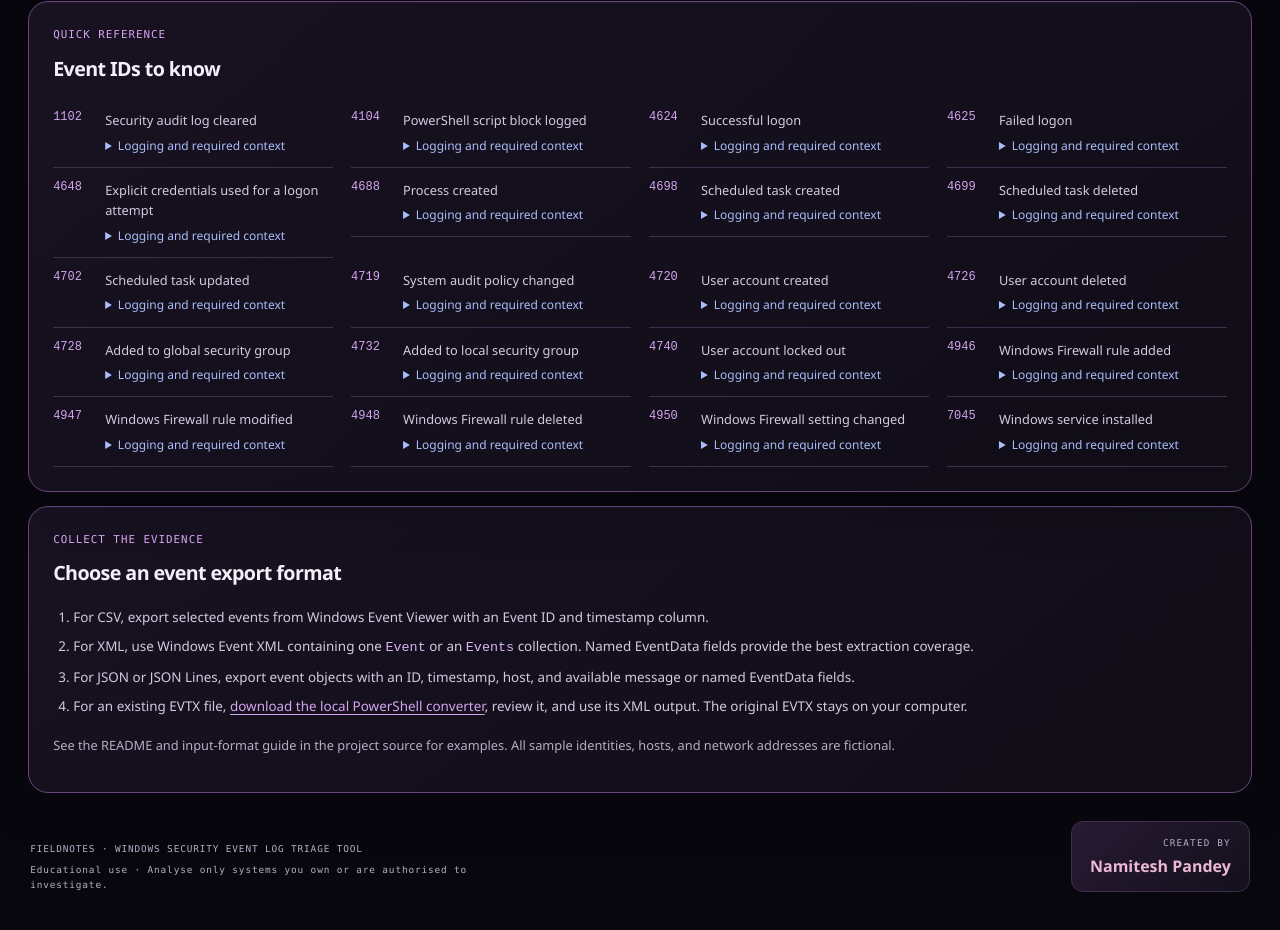
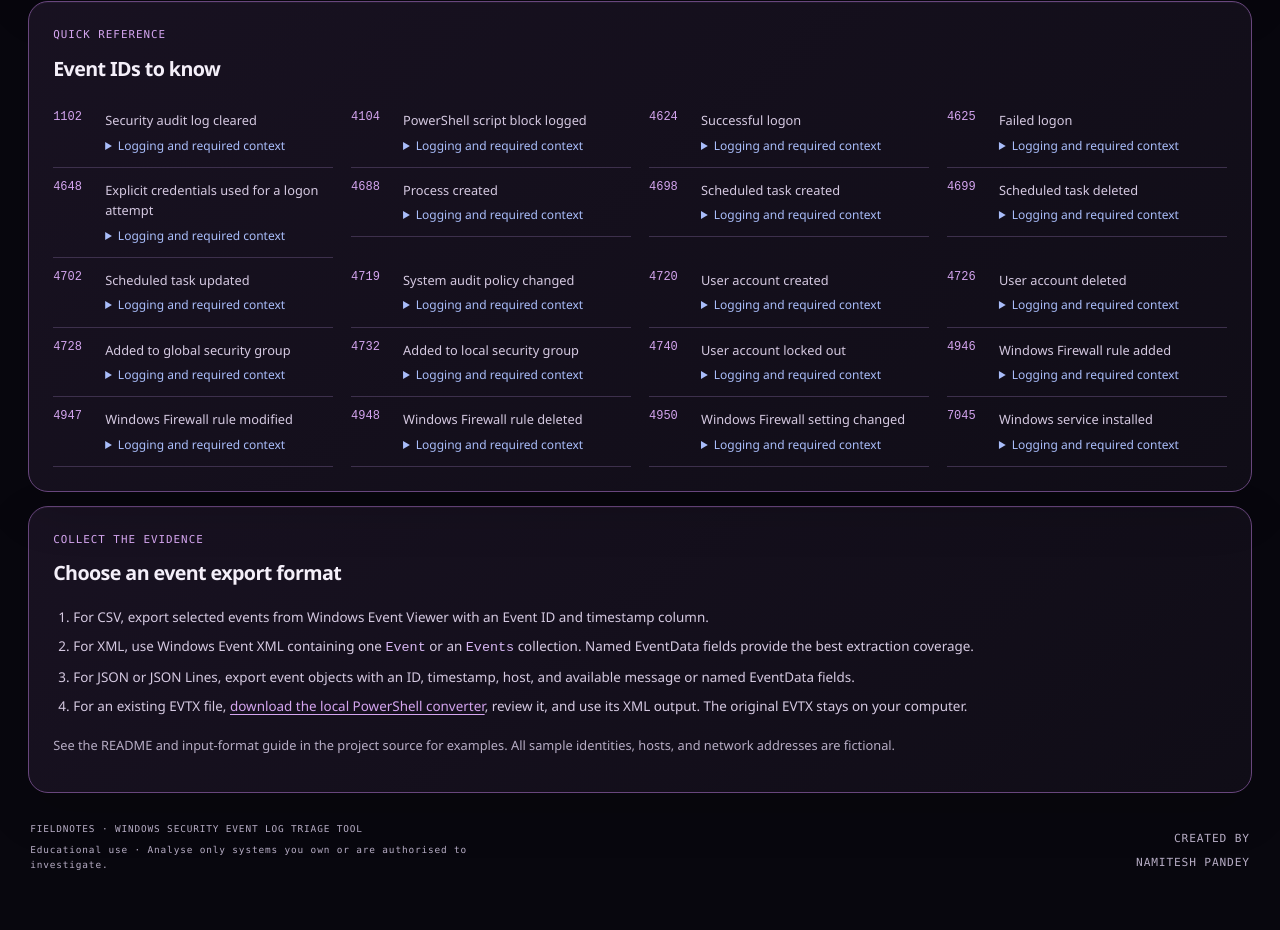
Before and after one commit to Namitesh07/windows-security-event-log-triage-tool, a website: page index.html in a window 1280 px wide. Shown: the part 1865-2795 px from the top of the page. Drawn offline with Linux system fonts and the light colour scheme.

Commit message:
Match creator credit to uppercase footer typography

```diff
--- a/index.html
+++ b/index.html
@@ -5,7 +5,7 @@
   <meta name="viewport" content="width=device-width, initial-scale=1">
   <meta name="theme-color" content="#08070e">
   <title>Windows Security Event Log Triage Tool</title>
-  <link rel="stylesheet" href="styles.css?v=20261024-root-v140">
+  <link rel="stylesheet" href="styles.css?v=20261024-footer-type">
   <script src="rules.generated.js" defer></script>
   <script src="rule-profiles.js" defer></script>
   <script src="analysis.js" defer></script>
@@ -151,8 +151,8 @@
         <span>Educational use · Analyse only systems you own or are authorised to investigate.</span>
       </div>
       <section class="creator-credit" aria-labelledby="creator-title">
-        <h2 id="creator-title">Created by</h2>
-        <p>Namitesh Pandey</p>
+        <h2 id="creator-title">CREATED BY</h2>
+        <p>NAMITESH PANDEY</p>
       </section>
     </footer>
   </main>
--- a/styles.css
+++ b/styles.css
@@ -904,30 +904,21 @@ footer {
 .creator-credit {
   flex:0 0 auto;
   max-width:100%;
-  padding:14px 18px;
-  border:1px solid var(--line);
-  border-radius:12px;
-  background:linear-gradient(135deg,#271a33,#14101c);
+  font-size:.7rem;
   text-align:right;
+  text-transform:uppercase;
 }
 
 .creator-credit h2 {
-  margin:0 0 5px;
+  margin:0 0 6px;
   font:inherit;
-  font-size:.58rem;
-  color:var(--muted);
-  text-transform:uppercase;
-  letter-spacing:.13em;
+  color:inherit;
 }
 
 .creator-credit p {
   margin:0;
-  font-family:'Segoe UI',Arial,sans-serif;
-  font-size:1rem;
-  font-weight:650;
-  line-height:1.35;
-  letter-spacing:0;
-  color:var(--pink);
+  font:inherit;
+  color:inherit;
   overflow-wrap:anywhere;
 }
 
```
